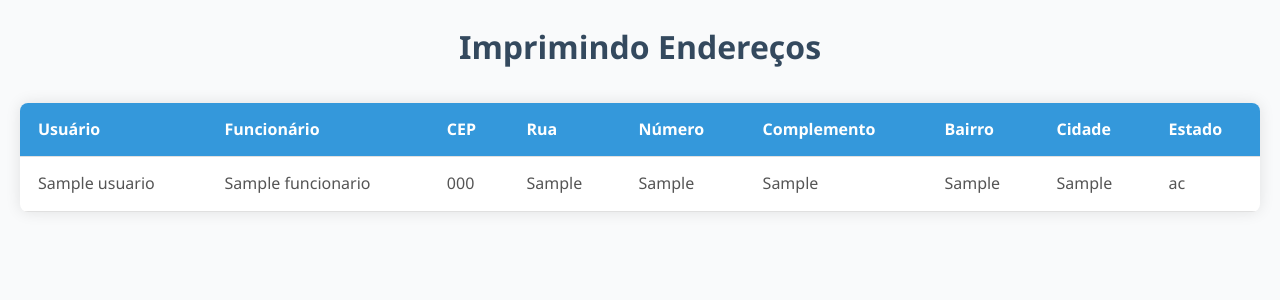
After one commit to josereisf/gym_genesis, a PHP site: page /listar_endereco.html in a window 1280 px wide. The commit adds this page. Shown: the top 300 px of the page. Run offline with PHP 8.4, Linux system fonts and the light colour scheme; tables that the repository leaves empty hold one stand-in row (values such as "Sample post"); data that the repository does not hold is empty.

Commit message:
aprendendo a imprimir json na tela do usuario

```diff
--- a/code/funcao.php
+++ b/code/funcao.php
@@ -131,16 +131,16 @@ function listarEnderecos($tipo)
 {
   $conexao = conectar();
   if ($tipo == null) {
-    $sql = ' SELECT u.nome AS nome_usuario, f.nome AS nome_funcionario, e.cep, e.rua, e.numero, e.complemento, e.bairro, e.cidade, e.estado FROM endereco AS e LEFT JOIN usuario AS u ON e.usuario_id = u.idusuario LEFT JOIN funcionario AS f ON e.funcionario_id = f.idfuncionario;';
-    $comando = mysqli_prepare($conexao, $sql);
-  }
-  elseif ($tipo == 1) {
-    $sql = ' SELECT u.nome AS nome_usuario, e.cep, e.rua, e.numero, e.complemento, e.bairro, e.cidade, e.estado FROM endereco AS e LEFT JOIN usuario AS u ON e.usuario_id = u.idusuario WHERE e.usuario_id IS NOT NULL;';
-    $comando = mysqli_prepare($conexao, $sql);
-  } else {
-    $sql = ' SELECT f.nome AS nome_funcionario, e.cep, e.rua, e.numero, e.complemento, e.bairro, e.cidade, e.estado FROM endereco AS e LEFT JOIN funcionario AS f ON e.funcionario_id = f.idfuncionario WHERE e.funcionario_id IS NOT NULL;';
-    $comando = mysqli_prepare($conexao, $sql);
-  }
+    $sql = ' SELECT u.nome AS nome_usuario, f.nome AS nome_funcionario, e.cep, e.rua, e.numero, e.complemento, e.bairro, e.cidade, e.estado FROM endereco AS e LEFT JOIN usuario AS u ON e.usuario_id = u.idusuario LEFT JOIN funcionario AS f ON e.funcionario_id = f.idfuncionario';
+    $comando = mysqli_prepare($conexao, $sql);
+  } elseif ($tipo == 1) {
+    $sql = ' SELECT u.nome AS nome_usuario, e.cep, e.rua, e.numero, e.complemento, e.bairro, e.cidade, e.estado FROM endereco AS e LEFT JOIN usuario AS u ON e.usuario_id = u.idusuario WHERE e.usuario_id IS NOT NULL';
+    $comando = mysqli_prepare($conexao, $sql);
+  } else {
+    $sql = ' SELECT f.nome AS nome_funcionario, e.cep, e.rua, e.numero, e.complemento, e.bairro, e.cidade, e.estado FROM endereco AS e LEFT JOIN funcionario AS f ON e.funcionario_id = f.idfuncionario WHERE e.funcionario_id IS NOT NULL';
+    $comando = mysqli_prepare($conexao, $sql);
+  }
+
   mysqli_stmt_execute($comando);
   $resultados = mysqli_stmt_get_result($comando);
 
@@ -150,8 +150,9 @@ function listarEnderecos($tipo)
   }
   mysqli_stmt_close($comando);
 
-  return json_encode($lista_enderecos);
-}
+  return $lista_enderecos; // agora retorna array puro
+}
+
 function listarEnderecosID($id, $tipo) {
   $conexao = conectar();
   if ($tipo == 1){
@@ -171,7 +172,7 @@ function listarEnderecosID($id, $tipo) {
   }
   mysqli_stmt_close($comando);
 
-  return json_encode($lista_enderecos);
+  return $lista_enderecos;
 }
 
 function listarFuncionarios($idfuncionario)
--- a/code/tests/teste_listarEnderecos.php
+++ b/code/tests/teste_listarEnderecos.php
@@ -1,10 +1,12 @@
 <?php
 
 require_once '../funcao.php';
+header('Content-Type: application/json');
 
-$id = 1;
-$tipo = 2;
+$id = null;
+$tipo = null;
 
-echo '<pre>';
-print_r(listarEnderecosID($id, $tipo));
-echo '</pre';
+$json = json_encode(listarEnderecos($tipo), JSON_UNESCAPED_UNICODE);
+echo $json;
+
+?>
--- /dev/null
+++ b/public/listar_endereco.html
@@ -0,0 +1,191 @@
+<!DOCTYPE html>
+<html lang="en">
+  <head>
+    <meta charset="UTF-8" />
+    <meta name="viewport" content="width=device-width, initial-scale=1.0" />
+    <title>Imprimindo Endereços</title>
+    <style>
+  /* Corpo da página */
+  body {
+    font-family: 'Segoe UI', Tahoma, Geneva, Verdana, sans-serif;
+    background-color: #f9fafb;
+    margin: 20px;
+    color: #333;
+    line-height: 1.6;
+  }
+
+  /* Cabeçalho */
+  h1 {
+    text-align: center;
+    margin-bottom: 30px;
+    color: #34495e;
+    font-size: 2rem;
+    font-weight: 600;
+  }
+
+  /* Estilo da tabela */
+  table {
+    width: 100%;
+    border-collapse: collapse;
+    background-color: #fff;
+    box-shadow: 0 0 15px rgba(0, 0, 0, 0.1);
+    border-radius: 8px;
+    overflow: hidden;
+  }
+
+  /* Estilo das células do cabeçalho e corpo */
+  th,
+  td {
+    padding: 14px 18px;
+    text-align: left;
+    font-size: 1rem;
+    border-bottom: 1px solid #e0e0e0;
+  }
+
+  /* Cabeçalho da tabela */
+  thead {
+    background-color: #3498db;
+    color: #fff;
+  }
+
+  /* Zebra striping nas linhas da tabela */
+  tbody tr:nth-child(even) {
+    background-color: #fafafa;
+  }
+
+  /* Efeito de hover nas linhas */
+  tbody tr:hover {
+    background-color: #dbeef7;
+    cursor: pointer;
+    transition: background-color 0.3s ease, transform 0.2s ease;
+    transform: scale(1.02);
+  }
+
+  /* Estilo para células de dados */
+  td {
+    font-size: 1rem;
+    color: #555;
+  }
+
+  /* Responsividade para telas pequenas */
+  @media (max-width: 768px) {
+    table,
+    thead,
+    tbody,
+    th,
+    td,
+    tr {
+      display: block;
+    }
+
+    thead {
+      display: none;
+    }
+
+    tr {
+      margin-bottom: 15px;
+    }
+
+    td {
+      position: relative;
+      padding-left: 50%;
+      border: none;
+      text-align: right;
+      font-size: 0.9rem;
+    }
+
+    td::before {
+      content: attr(data-label);
+      position: absolute;
+      left: 15px;
+      top: 12px;
+      font-weight: 600;
+      color: #333;
+    }
+  }
+
+    </style>
+  </head>
+  <body>
+    <h1>Imprimindo Endereços</h1>
+
+    <table>
+      <thead>
+        <tr>
+          <th>Usuário</th>
+          <th>Funcionário</th>
+          <th>CEP</th>
+          <th>Rua</th>
+          <th>Número</th>
+          <th>Complemento</th>
+          <th>Bairro</th>
+          <th>Cidade</th>
+          <th>Estado</th>
+        </tr>
+      </thead>
+      <tbody></tbody>
+    </table>
+    <script>
+      // function carregarEnderecos() {
+      //     fetch("../code/tests/teste_listarEnderecos.php")
+      //         .then((response) => response.json())
+      //         .then((enderecos) => {
+      //             const tbody = document.querySelector("table tbody");
+      //             tbody.innerHTML = ""; // Limpar antes de adicionar novos
+
+      //             enderecos.forEach((endereco) => {
+      //                 const tr = document.createElement("tr");
+      //                 tr.setAttribute("data-endereco-id", endereco.idendereco);
+
+      //                 tr.innerHTML = `
+      //                     <td>${endereco.nome_usuario ?? 'N/A'}</td>  <!-- Usando 'N/A' caso seja null -->
+      //                     <td>${endereco.nome_funcionario ?? 'N/A'}</td>  <!-- Usando 'N/A' caso seja null -->
+      //                     <td>${endereco.cep}</td>
+      //                     <td>${endereco.rua}</td>
+      //                     <td>${endereco.numero}</td>
+      //                     <td>${endereco.complemento ?? 'N'}</td>  <!-- Usando '' caso seja null -->
+      //                     <td>${endereco.bairro}</td>
+      //                     <td>${endereco.cidade}</td>
+      //                     <td>${endereco.estado}</td>
+      //                 `;
+
+      //                 tbody.appendChild(tr);
+      //             });
+      //         })
+      //         .catch((error) => console.error("Erro ao carregar endereços:", error));
+      // }
+
+      // // Carregar os endereços ao inicializar a página
+      // carregarEnderecos();
+
+      const http = new XMLHttpRequest();
+      http.open("GET", "../code/tests/teste_listarEnderecos.php", true);
+      http.send();
+
+      http.onload = () => {
+        const enderecos = JSON.parse(http.responseText);
+        const tbody = document.querySelector("table tbody");
+        tbody.innerHTML = ""; // Limpar antes de adicionar novos
+
+        enderecos.forEach((endereco) => {
+          const tr = document.createElement("tr");
+          tr.setAttribute("data-endereco-id", endereco.idendereco);
+
+          tr.innerHTML = `
+            <td data-label="Usuário">${endereco.nome_usuario ?? "N/A"}</td>
+            <td data-label="Funcionário">${endereco.nome_funcionario ?? "N/A"}</td>
+            <td data-label="CEP">${endereco.cep}</td>
+            <td data-label="Rua">${endereco.rua}</td>
+            <td data-label="Número">${endereco.numero}</td>
+            <td data-label="Complemento">${endereco.complemento ?? "N"}</td>
+            <td data-label="Bairro">${endereco.bairro}</td>
+            <td data-label="Cidade">${endereco.cidade}</td>
+            <td data-label="Estado">${endereco.estado}</td>
+            `;
+
+          tbody.appendChild(tr);
+        });
+      };
+    </script>
+  </body>
+</html>
```
Also changed, not shown: admin/cadastro_produtos.html (deleted, +0 -60 lines), admin/index.php (deleted, +0 -71 lines).
